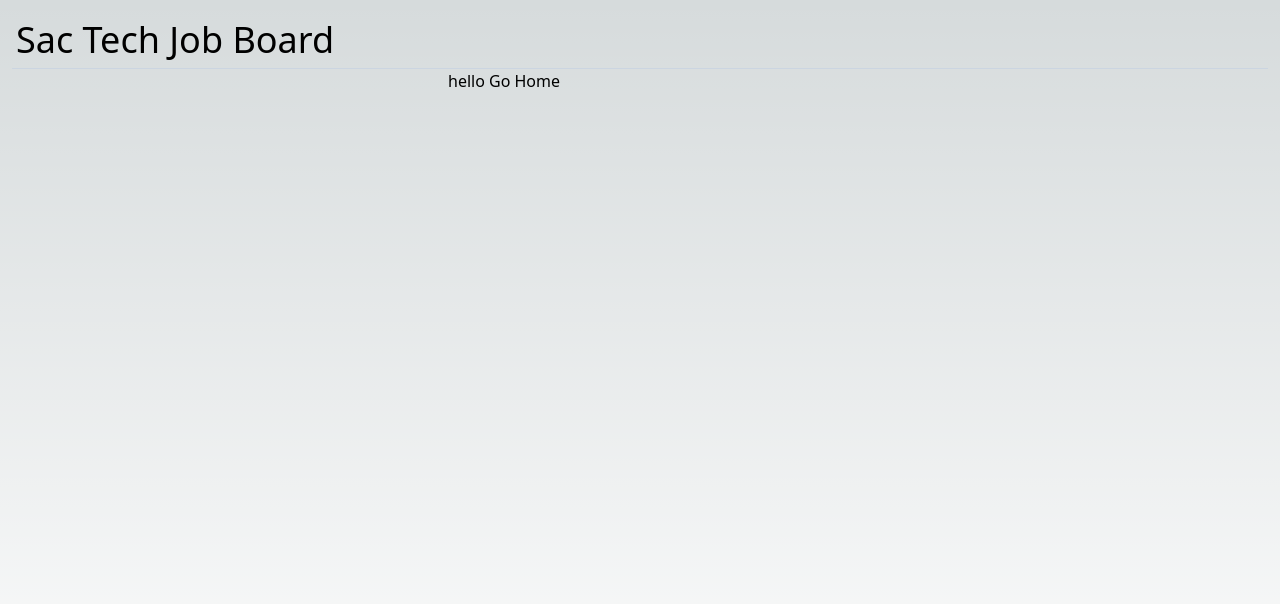
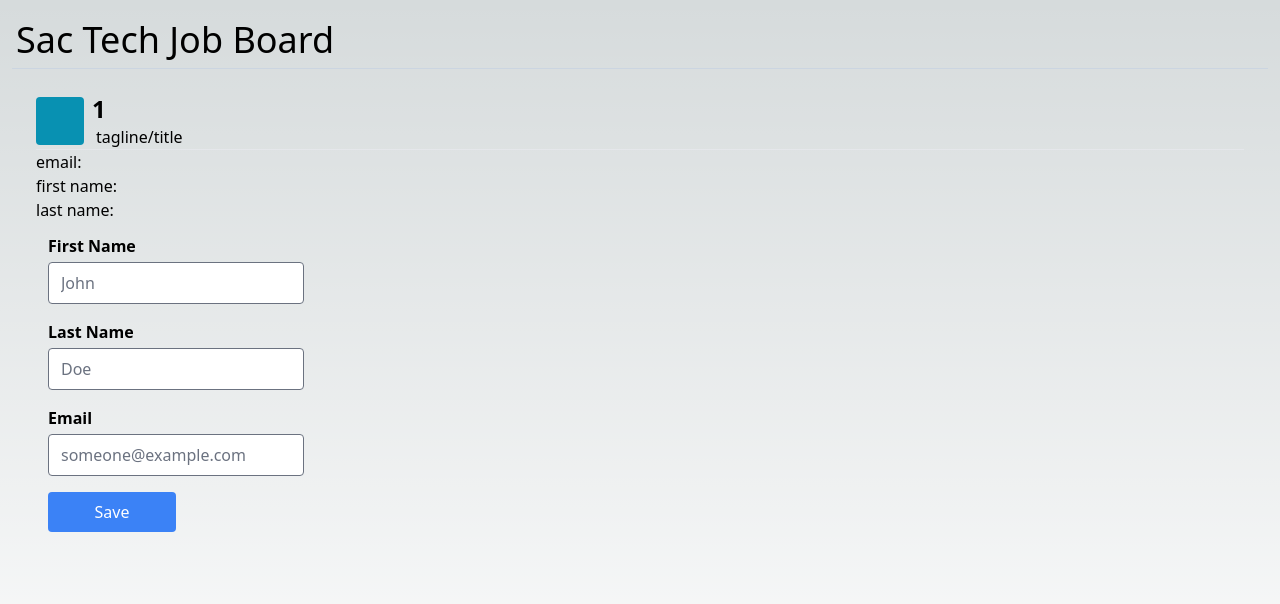
Before and after one commit to sac-tech-org/job-board, a Vue app in the folder web/: page /user/1 in a window 1280 px wide. Shown: the top 604 px of the page. Built offline with nearby package versions, Linux system fonts and the light colour scheme; what supertokens-web-js would draw is missing.

Commit message:
adding user profile form

```diff
--- /dev/null
+++ b/web/src/components/FormGroup.vue
@@ -0,0 +1,24 @@
+<script setup lang="ts">
+import { toRefs } from 'vue';
+
+interface Props {
+  autocomplete?: string;
+  label: string;
+  name: string;
+  placeholder: string;
+  required: boolean;
+  type: string;
+}
+
+const props = defineProps<Props>();
+const val = defineModel<string>('val', { required: true });
+const { autocomplete, label, name, placeholder, required } = toRefs(props);
+</script>
+
+<template>
+  <div class="flex flex-col gap-1 max-w-64">
+    <label :for="name" class="font-semibold">{{ label }}</label>
+    <input :name="name" :placeholder="placeholder" :autocomplete="autocomplete" :required="required" :type="type"
+      class="rounded" v-model="val" />
+  </div>
+</template>
--- /dev/null
+++ b/web/src/components/UserProfileForm.vue
@@ -0,0 +1,19 @@
+<script setup lang="ts">
+import FormGroup from '@/components/FormGroup.vue';
+
+const email = defineModel<string>('email', { required: true });
+const firstName = defineModel<string>('firstName', { required: true });
+const lastName = defineModel<string>('lastName', { required: true });
+
+const emit = defineEmits(['submitForm']);
+</script>
+<template>
+  <form class="flex flex-col gap-4 p-3" @submit.prevent="emit('submitForm')">
+    <FormGroup label="First Name" name="firstName" placeholder="John" type="text" v-model:val="firstName" required />
+    <FormGroup label="Last Name" name="lastName" placeholder="Doe" type="text" v-model:val="lastName" required />
+    <FormGroup label="Email" name="Email" placeholder="someone@example.com" autocomplete="email" type="email"
+      v-model:val="email" required />
+
+    <button type="submit" class="bg-blue-500 text-white rounded max-w-32 p-2">Save</button>
+  </form>
+</template>
--- a/web/src/router.ts
+++ b/web/src/router.ts
@@ -11,7 +11,7 @@ const routes = [
   { path: '/auth', name: 'auth', component: AuthView },
   { path: '/auth/callback/:provider', name: 'authCallback', component: AuthCallbackView },
   { path: '/auth/verify-email', name: 'verifyEmail', component: EmailVerification },
-  { path: '/user/:id', name: 'userProfile', component: UserProfile },
+  { path: '/user/:username', name: 'userProfile', component: UserProfile },
 ];
 
 const router = createRouter({
--- a/web/src/types/user.type.ts
+++ b/web/src/types/user.type.ts
@@ -1,6 +1,7 @@
 export type User = {
-  id: number;
-  name: string;
+  id: string;
   email: string;
+  firstName: string;
+  lastName: string;
   username: string;
 };
--- a/web/src/views/UserProfile.vue
+++ b/web/src/views/UserProfile.vue
@@ -1,16 +1,38 @@
 <script setup lang="ts">
-import { useRouter } from 'vue-router';
+import { useUserStore } from '@/stores/user'
+import UserProfileForm from '@/components/UserProfileForm.vue'
+import { ref } from 'vue';
 
-const router = useRouter();
+const userStore = useUserStore()
 
-function goHome() {
-  router.push('/');
-}
+userStore.$subscribe((_, state) => {
+  email.value = state.user?.email || ''
+  firstName.value = state.user?.firstName || ''
+  lastName.value = state.user?.lastName || ''
+})
+
+const email = ref('')
+const firstName = ref('')
+const lastName = ref('')
+
 </script>
 
+
 <template>
-  <div class="w-96 size-96">
-    hello
-    <button @click="goHome">Go Home</button>
-  </div>
+  <section class="w-full p-1 md:p-6">
+    <header class="flex justify-start items-center gap-2 border-b">
+      <div class="rounded bg-cyan-600 md:size-12"></div>
+      <hgroup>
+        <h1 class="text-2xl font-bold">{{ $route.params.username }}</h1>
+        <p class="pl-1">tagline/title</p>
+      </hgroup>
+    </header>
+
+    <div class="flex flex-col">
+      <span>email: <span>{{ email }}</span></span>
+      <span>first name: <span>{{ firstName }}</span></span>
+      <span>last name: <span>{{ lastName }}</span></span>
+    </div>
+    <UserProfileForm v-model:email="email" v-model:firstName="firstName" v-model:lastName="lastName" />
+  </section>
 </template>
```
